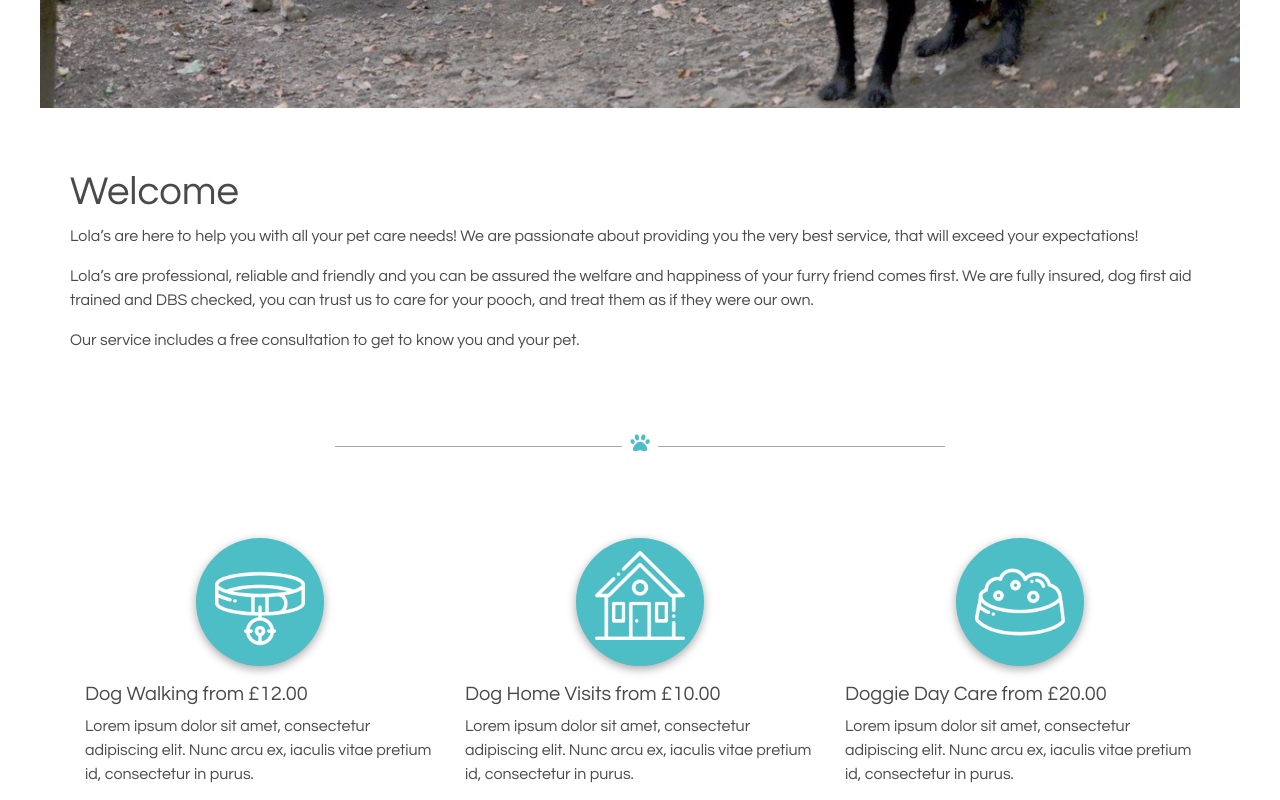
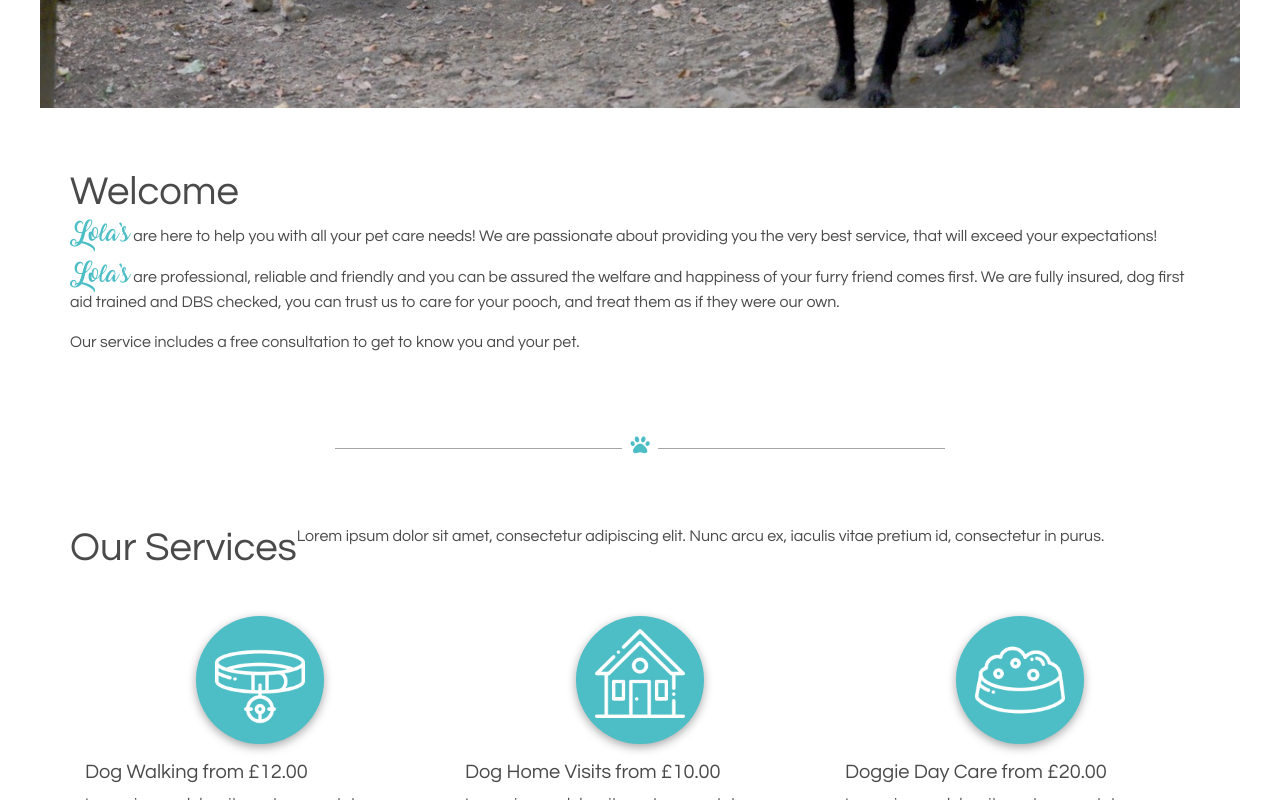
Before and after one commit to RebeccaHough/lolas-petservices, a website: page src/index.html in a window 1280 px wide. Shown: the part 524-1324 px from the top of the page. Drawn offline with nearby package versions, Linux system fonts and the light colour scheme.

Commit message:
update: highlight 'lola's', add services title on index.html

```diff
--- a/assets/stylesheets/style.scss
+++ b/assets/stylesheets/style.scss
@@ -130,6 +130,9 @@ a {
     }
 }
 /* Page specific IDs */
+#ourServices {
+    padding-bottom: 20px;
+}
 /* Services */
 #pricesSection {
     padding: 50px 0;
@@ -208,6 +211,10 @@ a {
 }
 
 /*** Classes ***/
+.logoFont {
+    font-family: $font-stack-script;
+    color: $primary;
+}
 .btn-info {
     background-color: $primary;
     border-color: $secondary;
--- a/assets/stylesheets/variables.scss
+++ b/assets/stylesheets/variables.scss
@@ -36,8 +36,5 @@ $font-stack-title: 'Century Gothic', 'CenturyGothic', 'AppleGothic', sans-serif;
 $font-stack-body: 'Century Gothic', 'CenturyGothic', 'AppleGothic', sans-serif;
 // $font-stack-quote: ;
 
-// $font-color-primary: $primary-muted;
-// $font-color-secondary: ;
-
 // Image Variables
 $circle-img-size: 155px;
--- a/src/index.html
+++ b/src/index.html
@@ -101,11 +101,11 @@
 			<div class="container text-container">
 				<h1>Welcome</h1>
 				<p>
-					Lola’s are here to help you with all your pet care needs!
+					<span class="logoFont">Lola’s</span> are here to help you with all your pet care needs!
 					We are passionate about providing you the very best service, that will exceed your expectations!
 				</p>
 				<p>
-					Lola’s are professional, reliable and friendly and you can be assured the welfare and happiness of your furry friend comes first. We are fully insured, dog first aid trained and DBS checked, you can trust us to care for your pooch, and treat them as if they were our own.
+					<span class="logoFont">Lola’s</span> are professional, reliable and friendly and you can be assured the welfare and happiness of your furry friend comes first. We are fully insured, dog first aid trained and DBS checked, you can trust us to care for your pooch, and treat them as if they were our own.
 				</p>
 				<p>
 					Our service includes a free consultation to get to know you and your pet.
@@ -117,6 +117,10 @@
 			</div>
 
 			<div class="container circle-container">
+				<div class="row" id="ourServices">
+					<h1>Our Services</h1>
+					<p>Lorem ipsum dolor sit amet, consectetur adipiscing elit. Nunc arcu ex, iaculis vitae pretium id, consectetur in purus.</p>
+				</div>
 				<div class="row">
 					<div class="col-sm">
 						<a href="#dogWalking">
```
Also changed, not shown: assets/stylesheets/style.css.
